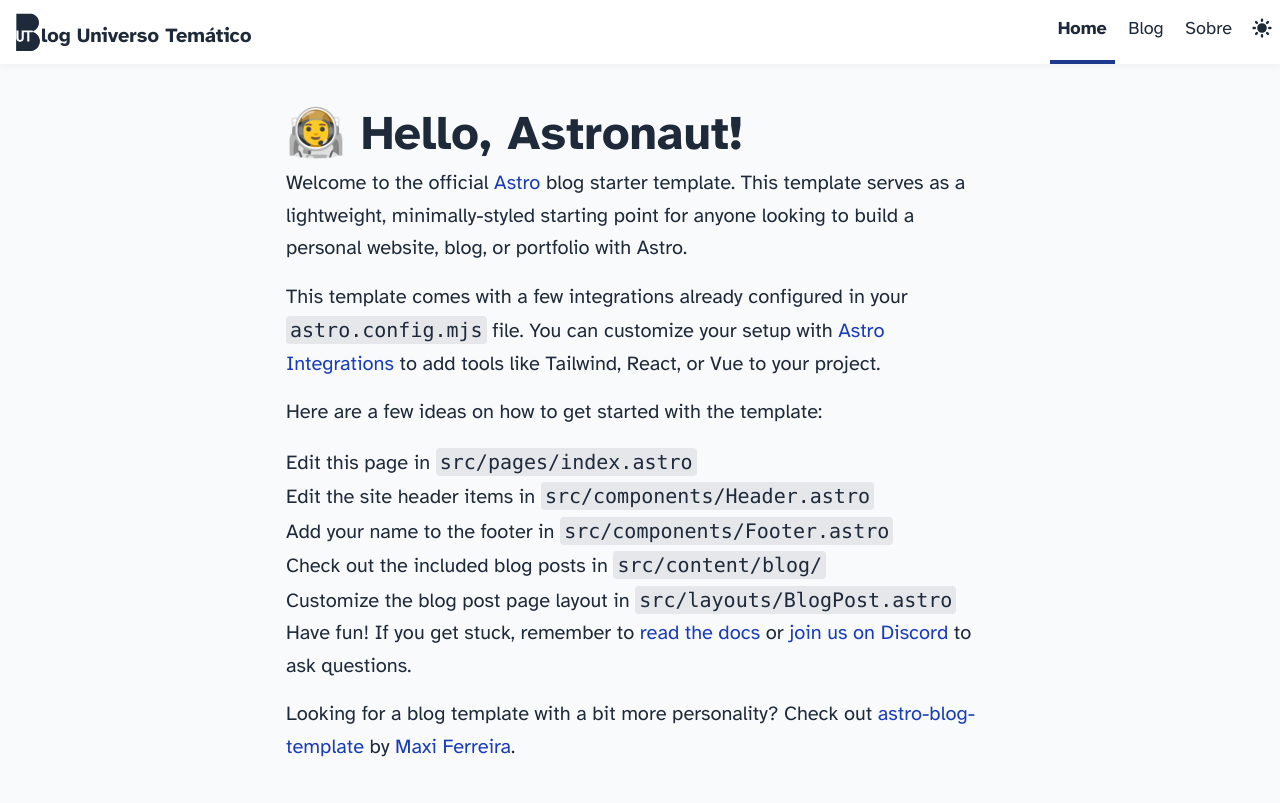
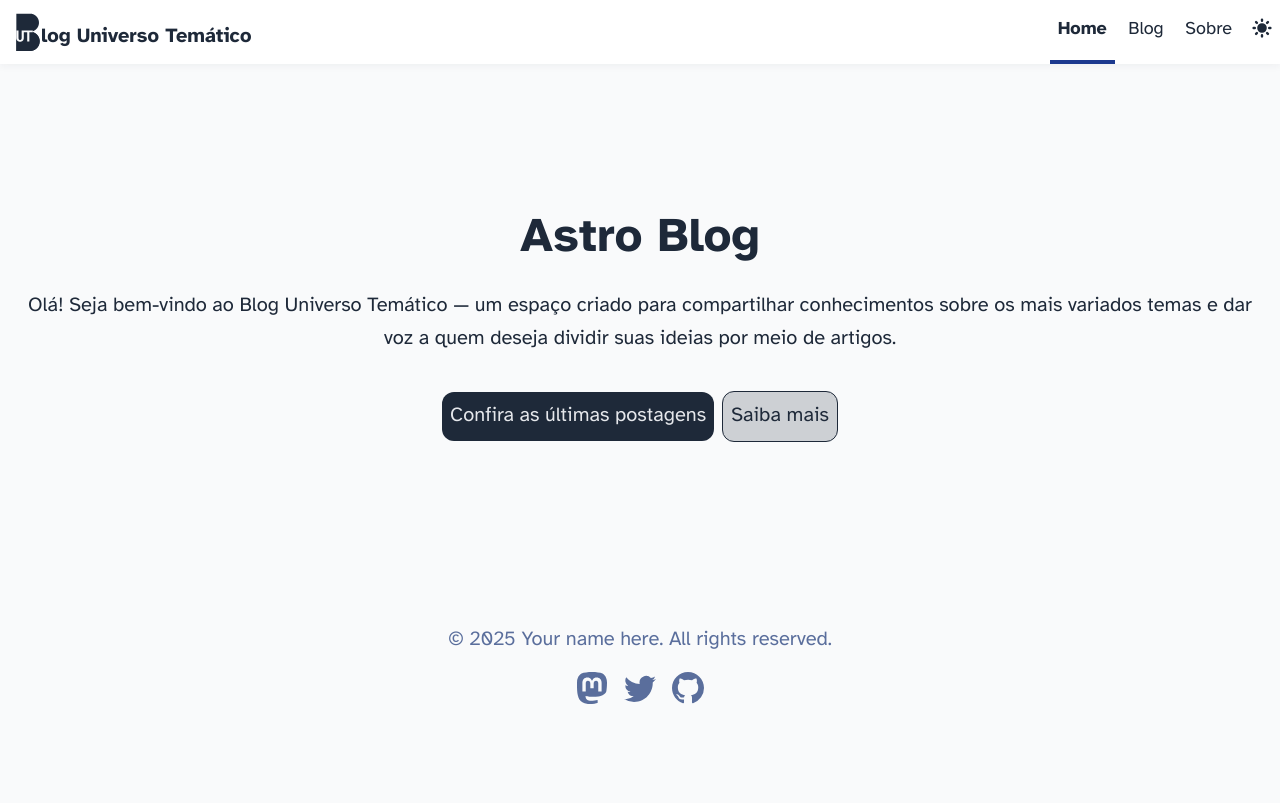
Before and after one commit to Erick-Leite/Astro-Thematic-Universe-Blog, an Astro site: page / in a window 1280 px wide. Shown: the top 803 px of the page. Built offline with nearby package versions, Linux system fonts and the light colour scheme; Astro itself is replaced by a stand-in of ours.

Commit message:
feat(index): Customize Home page

```diff
--- a/src/pages/index.astro
+++ b/src/pages/index.astro
@@ -6,58 +6,36 @@
 ---
 
 <!doctype html>
-<html lang="en">
+<html lang="pt-BR">
   <head>
     <BaseHead title={SITE_TITLE} description={SITE_DESCRIPTION} />
   </head>
-  <body>
+  <body class="flex min-h-dvh flex-col items-center justify-between">
     <Header />
-    <main>
-      <h1>🧑‍🚀 Hello, Astronaut!</h1>
+
+    <main class="my-auto flex max-w-full flex-col gap-5 text-center">
+      <h1>{SITE_TITLE}</h1>
+
       <p>
-        Welcome to the official <a href="https://astro.build/">Astro</a> blog starter
-        template. This template serves as a lightweight, minimally-styled starting
-        point for anyone looking to build a personal website, blog, or portfolio
-        with Astro.
+        Olá! Seja bem-vindo ao Blog Universo Temático — um espaço criado para
+        compartilhar conhecimentos sobre os mais variados temas e dar voz a quem
+        deseja dividir suas ideias por meio de artigos.
       </p>
-      <p>
-        This template comes with a few integrations already configured in your
-        <code>astro.config.mjs</code> file. You can customize your setup with
-        <a href="https://astro.build/integrations">Astro Integrations</a> to add
-        tools like Tailwind, React, or Vue to your project.
-      </p>
-      <p>Here are a few ideas on how to get started with the template:</p>
-      <ul>
-        <li>Edit this page in <code>src/pages/index.astro</code></li>
-        <li>
-          Edit the site header items in <code>src/components/Header.astro</code>
-        </li>
-        <li>
-          Add your name to the footer in <code>src/components/Footer.astro</code
-          >
-        </li>
-        <li>
-          Check out the included blog posts in <code>src/content/blog/</code>
-        </li>
-        <li>
-          Customize the blog post page layout in <code
-            >src/layouts/BlogPost.astro</code
-          >
-        </li>
-      </ul>
-      <p>
-        Have fun! If you get stuck, remember to
-        <a href="https://docs.astro.build/">read the docs</a>
-        or <a href="https://astro.build/chat">join us on Discord</a> to ask questions.
-      </p>
-      <p>
-        Looking for a blog template with a bit more personality? Check out
-        <a href="https://github.com/Charca/astro-blog-template"
-          >astro-blog-template</a
+
+      <div class="flex flex-wrap items-center justify-center gap-2">
+        <a
+          href="/blog"
+          class="bg-primary-800 hover:bg-primary-900 dark:bg-primary-200 hover:dark:bg-primary-100 text-primary-200 dark:text-primary-800 rounded-xl p-2"
+          >Confira as últimas postagens</a
         >
-        by <a href="https://twitter.com/Charca">Maxi Ferreira</a>.
-      </p>
+        <a
+          href="/about"
+          class="border-primary-800 hover:border-primary-900 dark:border-primary-200 hover:dark:border-primary-100 bg-primary-800/20 hover:bg-primary-800/40 dark:bg-primary-200/20 hover:dark:bg-primary-200/40 text-primary-800 hover:text-primary-900 dark:text-primary-200 hover:dark:text-primary-100 rounded-xl border p-2"
+          >Saiba mais</a
+        >
+      </div>
     </main>
+
     <Footer />
   </body>
 </html>
```
